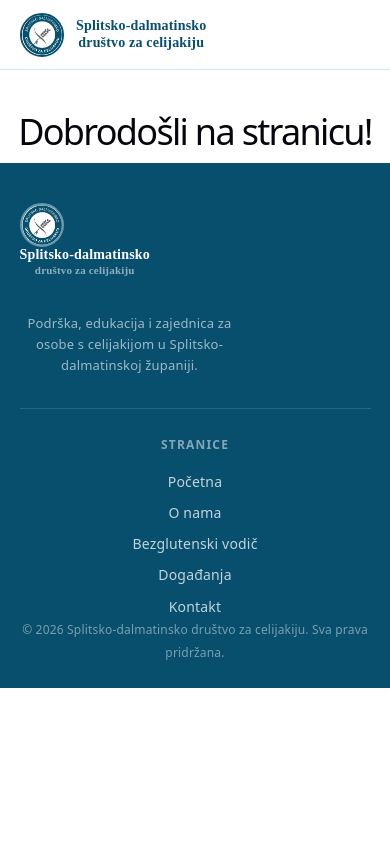
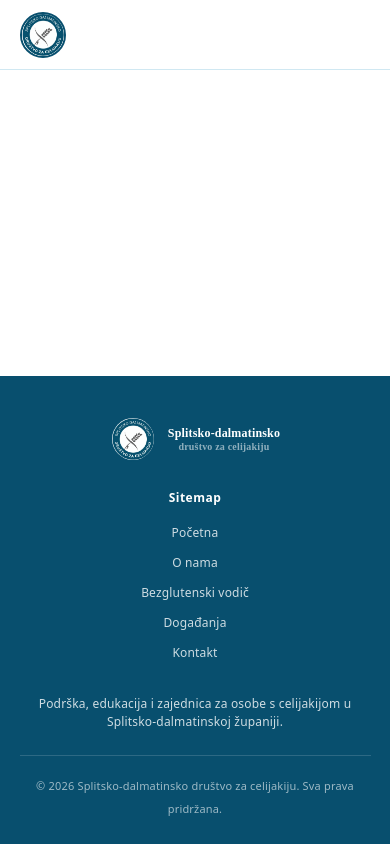
Before and after one commit to mstrin01/celiac-split, a React (Vite) app: page / in a window 390 px wide. Built offline with nearby package versions, Linux system fonts and the light colour scheme.

Commit message:
footer white space gap fix

```diff
--- a/src/App.css
+++ b/src/App.css
@@ -1,184 +1,36 @@
-.counter {
-  font-size: 16px;
-  padding: 5px 10px;
-  border-radius: 5px;
-  color: var(--accent);
-  background: var(--accent-bg);
-  border: 2px solid transparent;
-  transition: border-color 0.3s;
-  margin-bottom: 24px;
 
-  &:hover {
-    border-color: var(--accent-border);
-  }
-  &:focus-visible {
-    outline: 2px solid var(--accent);
-    outline-offset: 2px;
-  }
+* {
+  margin: 0;
+  padding: 0;
+  box-sizing: border-box;
 }
 
-.hero {
-  position: relative;
 
-  .base,
-  .framework,
-  .vite {
-    inset-inline: 0;
-    margin: 0 auto;
-  }
-
-  .base {
-    width: 170px;
-    position: relative;
-    z-index: 0;
-  }
-
-  .framework,
-  .vite {
-    position: absolute;
-  }
-
-  .framework {
-    z-index: 1;
-    top: 34px;
-    height: 28px;
-    transform: perspective(2000px) rotateZ(300deg) rotateX(44deg) rotateY(39deg)
-      scale(1.4);
-  }
-
-  .vite {
-    z-index: 0;
-    top: 107px;
-    height: 26px;
-    width: auto;
-    transform: perspective(2000px) rotateZ(300deg) rotateX(40deg) rotateY(39deg)
-      scale(0.8);
-  }
+#root {
+  width: 100%;
+  min-height: 100vh;
+  display: flex;
+  flex-direction: column;
 }
 
-#center {
+
+.app {
+  min-height: 100vh;
   display: flex;
   flex-direction: column;
-  gap: 25px;
-  place-content: center;
-  place-items: center;
-  flex-grow: 1;
-
-  @media (max-width: 1024px) {
-    padding: 32px 20px 24px;
-    gap: 18px;
-  }
 }
 
-#next-steps {
-  display: flex;
-  border-top: 1px solid var(--border);
-  text-align: left;
 
-  & > div {
-    flex: 1 1 0;
-    padding: 32px;
-    @media (max-width: 1024px) {
-      padding: 24px 20px;
-    }
-  }
-
-  .icon {
-    margin-bottom: 16px;
-    width: 22px;
-    height: 22px;
-  }
-
-  @media (max-width: 1024px) {
-    flex-direction: column;
-    text-align: center;
-  }
+main {
+  flex: 1;
+  width: 100%;
 }
 
-#docs {
-  border-right: 1px solid var(--border);
-
-  @media (max-width: 1024px) {
-    border-right: none;
-    border-bottom: 1px solid var(--border);
-  }
+body,
+html {
+  margin: 0;
+  padding: 0;
+  width: 100%;
+  min-height: 100vh;
+  overflow-x: hidden;
 }
-
-#next-steps ul {
-  list-style: none;
-  padding: 0;
-  display: flex;
-  gap: 8px;
-  margin: 32px 0 0;
-
-  .logo {
-    height: 18px;
-  }
-
-  a {
-    color: var(--text-h);
-    font-size: 16px;
-    border-radius: 6px;
-    background: var(--social-bg);
-    display: flex;
-    padding: 6px 12px;
-    align-items: center;
-    gap: 8px;
-    text-decoration: none;
-    transition: box-shadow 0.3s;
-
-    &:hover {
-      box-shadow: var(--shadow);
-    }
-    .button-icon {
-      height: 18px;
-      width: 18px;
-    }
-  }
-
-  @media (max-width: 1024px) {
-    margin-top: 20px;
-    flex-wrap: wrap;
-    justify-content: center;
-
-    li {
-      flex: 1 1 calc(50% - 8px);
-    }
-
-    a {
-      width: 100%;
-      justify-content: center;
-      box-sizing: border-box;
-    }
-  }
-}
-
-#spacer {
-  height: 88px;
-  border-top: 1px solid var(--border);
-  @media (max-width: 1024px) {
-    height: 48px;
-  }
-}
-
-.ticks {
-  position: relative;
-  width: 100%;
-
-  &::before,
-  &::after {
-    content: '';
-    position: absolute;
-    top: -4.5px;
-    border: 5px solid transparent;
-  }
-
-  &::before {
-    left: 0;
-    border-left-color: var(--border);
-  }
-  &::after {
-    right: 0;
-    border-right-color: var(--border);
-  }
-}
--- a/src/App.jsx
+++ b/src/App.jsx
@@ -1,10 +1,19 @@
-import React from "react";
-import Home from "./pages/Home";
+import Navbar from "./components/Navbar";
+import Footer from "./components/Footer";
+import "./App.css";
 
+function App() {
+  return (
+    <div className="app">
+      <Navbar />
 
-function App(){
-  return <Home />;
+      <main>
+        {/* your page content here */}
+      </main>
 
+      <Footer />
+    </div>
+  );
 }
 
 export default App;
--- a/src/components/Footer.jsx
+++ b/src/components/Footer.jsx
@@ -6,6 +6,7 @@ const Footer = () => {
   return (
     <footer>
       <div className="footer-top">
+        {/* LEFT */}
         <div className="footer-brand">
           <div className="logo">
             <img
@@ -13,7 +14,7 @@ const Footer = () => {
               alt="Logo društva"
               className="logo-icon"
             />
-        </div>
+
             <div className="logo-text">
               <span style={{ color: "white" }}>
                 Splitsko-dalmatinsko
@@ -23,15 +24,11 @@ const Footer = () => {
               </span>
             </div>
           </div>
-
-          <p className="footer-tagline">
-            Podrška, edukacija i zajednica za osobe s celijakijom u
-            Splitsko-dalmatinskoj županiji.
-          </p>
         </div>
 
+        {/* CENTER */}
         <div className="footer-links">
-          <h4>Stranice</h4>
+          <h4>Sitemap</h4>
           <ul>
             <li><a href="/">Početna</a></li>
             <li><a href="#about">O nama</a></li>
@@ -41,15 +38,20 @@ const Footer = () => {
           </ul>
         </div>
 
-
+        {/* RIGHT */}
+        <div className="footer-info">
+          <p>
+            Podrška, edukacija i zajednica za osobe s
+            celijakijom u Splitsko-dalmatinskoj županiji.
+          </p>
+        </div>
+      </div>
 
       <div className="footer-bottom">
         <p>
           © 2026 Splitsko-dalmatinsko društvo za celijakiju.
           Sva prava pridržana.
         </p>
-
-
       </div>
     </footer>
   );
--- a/src/index.css
+++ b/src/index.css
@@ -56,11 +56,9 @@ body {
 
 #root {
   width: 100%;
-  max-width: 100%;
+  min-height: 100vh;
   margin: 0;
   padding: 0;
-  text-align: center;
-  min-height: 100vh;
   display: flex;
   flex-direction: column;
   box-sizing: border-box;
--- a/src/styles/Footer.css
+++ b/src/styles/Footer.css
@@ -1,4 +1,3 @@
-/* ── FOOTER ── */
 footer {
   width: 100%;
   background: #084F6E;
@@ -7,81 +6,73 @@ footer {
   box-sizing: border-box;
 }
 
+/* TOP LAYOUT: left logo, center sitemap, right text */
 .footer-top {
-  display: flex;
-  justify-content: space-between;
-  align-items: flex-start;
+  display: grid;
+  grid-template-columns: 1fr 1fr 1fr;
+  align-items: center;
   gap: 40px;
-  flex-wrap: wrap;
-  padding-bottom: 32px;
-  border-bottom: 1px solid rgba(255, 255, 255, 0.12);
-  margin-bottom: 24px;
+  padding-bottom: 24px;
+  border-bottom: 1px solid rgba(255, 255, 255, 0.15);
 }
 
-/* footer logo block */
+/* LEFT */
 .footer-brand .logo {
   display: flex;
   align-items: center;
   gap: 12px;
 }
 
-.footer-brand .logo-icon {
-  width: 44px;
-  height: 44px;
+.logo-icon {
+  width: 46px;
+  height: 46px;
   border-radius: 50%;
   object-fit: cover;
-  border: 2px solid rgba(255, 255, 255, 0.4);
 }
 
-.footer-brand .logo-text {
+.logo-text {
   display: flex;
   flex-direction: column;
 }
 
-.footer-brand .logo-text span:first-child {
+.logo-text span:first-child {
+  font-size: 12px;
+  font-weight: 600;
   color: white;
-  font-weight: 600;
-  font-size: 14px;
 }
 
-.footer-brand .logo-text span:last-child {
-  color: rgba(255, 255, 255, 0.55);
-  font-size: 11px;
+.logo-text span:last-child {
+  font-size: 10px;
+  color: rgba(255, 255, 255, 0.75);
 }
 
-/* tagline */
-.footer-tagline {
-  font-size: 13px;
-  opacity: 0.6;
-  margin-top: 12px;
-  max-width: 220px;
-  line-height: 1.6;
+/* CENTER */
+.footer-links {
+  text-align: center;
 }
 
-/* links */
 .footer-links h4 {
+  margin-bottom: 10px;
   font-size: 12px;
   font-weight: 700;
-  letter-spacing: 1.2px;
-  text-transform: uppercase;
-  opacity: 0.5;
-  margin-bottom: 14px;
+  letter-spacing: 0.5px;
 }
 
 .footer-links ul {
   list-style: none;
-  display: flex;
-  flex-direction: column;
-  gap: 8px;
   padding: 0;
   margin: 0;
 }
 
+.footer-links li {
+  margin-bottom: 6px;
+}
+
 .footer-links a {
-  font-size: 14px;
-  opacity: 0.75;
   color: white;
   text-decoration: none;
+  opacity: 0.8;
+  font-size: 12px;
   transition: opacity 0.2s;
 }
 
@@ -89,38 +80,35 @@ footer {
   opacity: 1;
 }
 
-/* bottom row */
-.footer-bottom {
-  display: flex;
-  justify-content: space-between;
-  align-items: center;
-  flex-wrap: wrap;
-  gap: 12px;
+/* RIGHT */
+.footer-info {
+  text-align: right;
+  font-size: 12px;
+  line-height: 1.5;
+  opacity: 0.8;
 }
 
-.footer-bottom p {
-  font-size: 12px;
-  opacity: 0.45;
-  margin: 0;
+/* BOTTOM */
+.footer-bottom {
+  padding-top: 18px;
+  text-align: center;
+  font-size: 11px;
+  opacity: 0.6;
 }
 
-.partner-logos {
-  display: flex;
-  align-items: center;
-  gap: 16px;
-  opacity: 0.5;
-  font-size: 12px;
-}
-
-/* responsive */
+/* MOBILE */
 @media (max-width: 768px) {
   .footer-top {
-    flex-direction: column;
+    grid-template-columns: 1fr;
+    text-align: center;
     gap: 24px;
   }
 
-  .footer-bottom {
-    flex-direction: column;
-    align-items: flex-start;
+  .footer-brand .logo {
+    justify-content: center;
+  }
+
+  .footer-info {
+    text-align: center;
   }
 }
```
